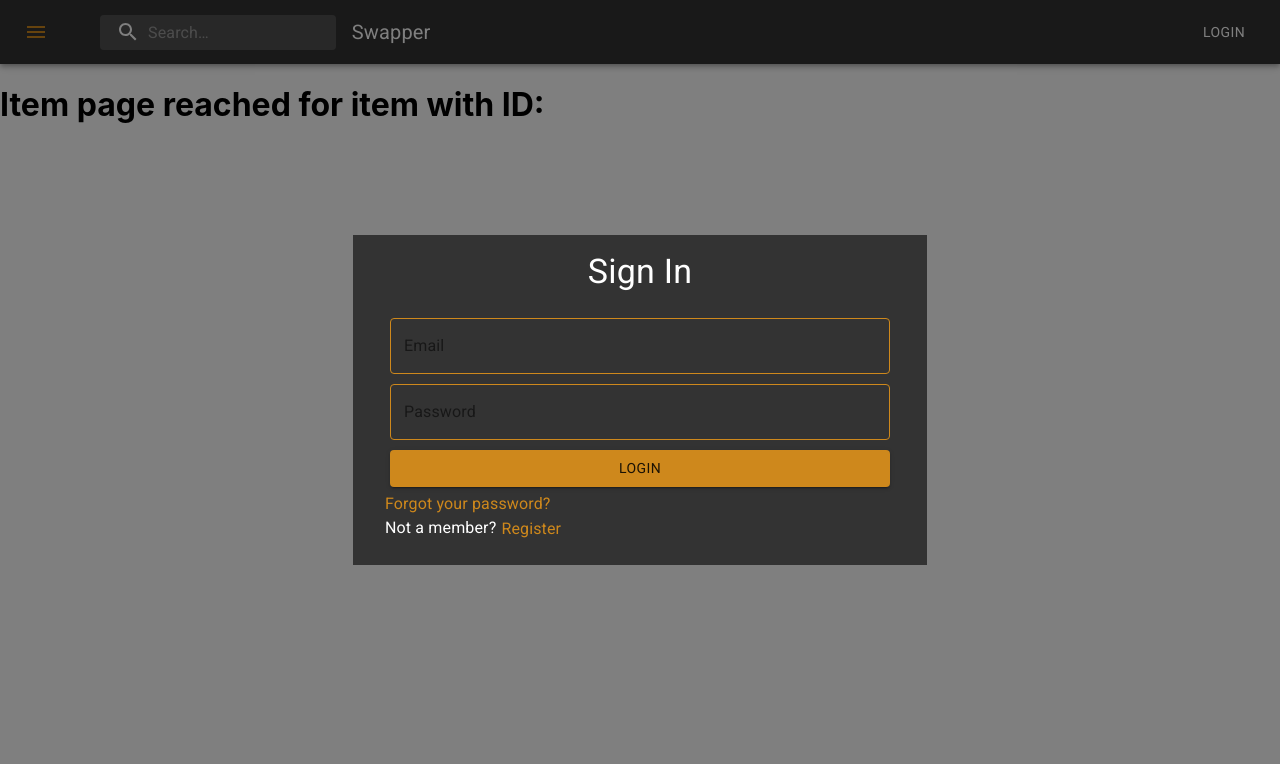
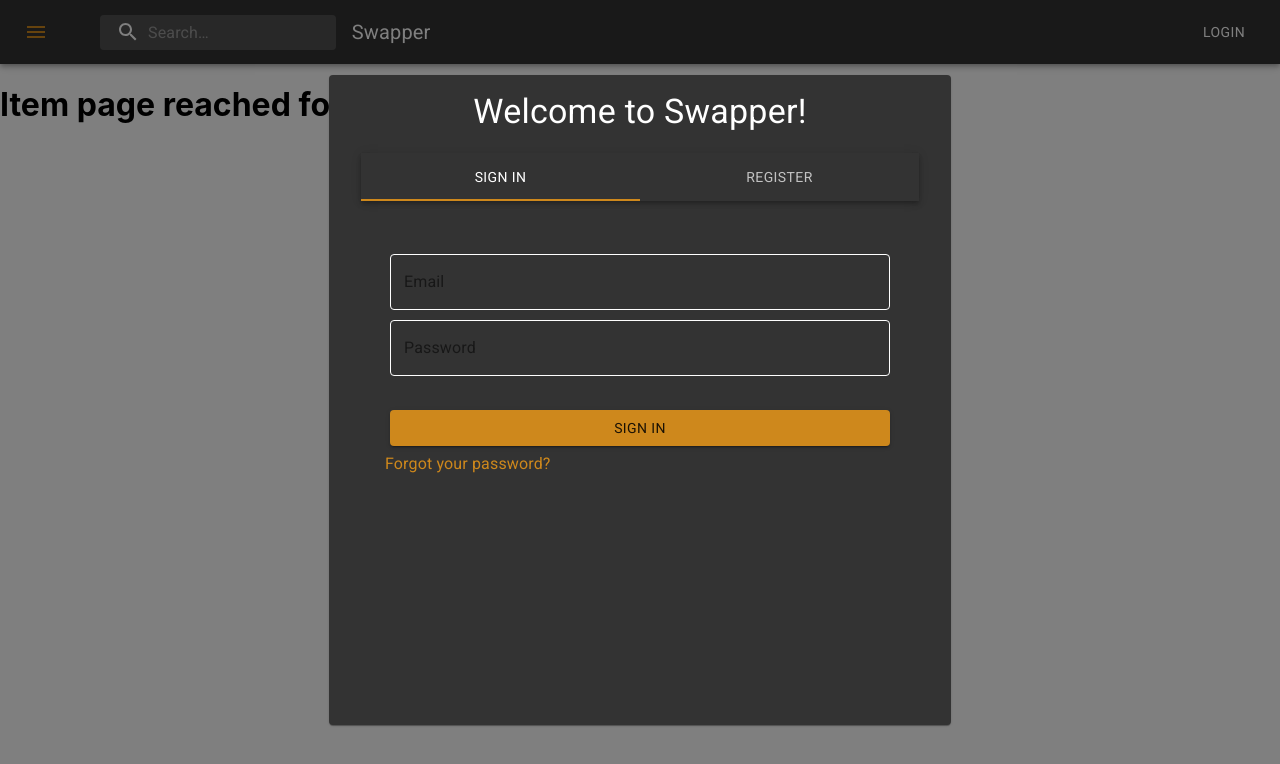
Before and after one commit to Swapper-Project/Swapper, a React (Create React App) app in the folder frontend/: page /listing in a window 1280 px wide. Both pictures are taken after a click on the button "LOGIN". Shown: the top 764 px of the page. Built offline with nearby package versions, Linux system fonts and the light colour scheme.

Commit message:
Added base sign in and register modal using tabs.

```diff
--- /dev/null
+++ b/frontend/src/components/navbar/Auth.js
@@ -0,0 +1,146 @@
+import React from 'react';
+import { withStyles, makeStyles } from '@material-ui/core/styles';
+import TextField from '@material-ui/core/TextField';
+import Link from '@material-ui/core/Link';
+import Button from '@material-ui/core/Button';
+import Typography from '@material-ui/core/Typography';
+
+const CssTextField = withStyles({
+  root: {
+    '& label.Mui-focused': {
+      color: '#ce881c'
+    },
+    '& .MuiInput-underline:after': {
+      borderBottomColor: '#ce881c'
+    },
+    '& .MuiOutlinedInput-root': {
+      '& fieldset': {
+        borderColor: 'white'
+      },
+      '&:hover fieldset': {
+        borderColor: '#ce881c'
+      },
+      '&.Mui-focused fieldset': {
+        borderColor: '#ce881c'
+      }
+    },
+    color: '#FFFFFF'
+  }
+})(TextField);
+
+const useStyles = makeStyles(theme => ({
+  textfield: {
+    width: 500,
+    margin: 5
+  },
+  textFieldInput: {
+    color: 'white'
+  },
+  loginButton: {
+    width: 500,
+    backgroundColor: '#ce881c',
+    margin: 5,
+    '&:hover': {
+      backgroundColor: 'white'
+    }
+  }
+}));
+
+const Login = () => {
+  const classes = useStyles();
+  return (
+    <div>
+      <br />
+      <CssTextField
+        id='signin-email'
+        label='Email'
+        type='email'
+        variant='outlined'
+        className={classes.textfield}
+        InputProps={{
+          className: classes.textFieldInput
+        }}
+      />
+      <br />
+      <CssTextField
+        id='signin-password'
+        label='Password'
+        type='password'
+        variant='outlined'
+        className={classes.textfield}
+        InputProps={{
+          className: classes.textFieldInput
+        }}
+      />
+      <br />
+      <br />
+      <Button variant='contained' className={classes.loginButton}>
+        Sign In
+      </Button>
+      <br />
+      <Link component='button' variant='body1' style={{ color: '#ce881c' }}>
+        Forgot your password?
+      </Link>
+      <br />
+    </div>
+  );
+};
+
+const Register = () => {
+  const classes = useStyles();
+  return (
+    <div>
+      <br />
+      <CssTextField
+        id='register-username'
+        label='Username'
+        variant='outlined'
+        className={classes.textfield}
+        InputProps={{
+          className: classes.textFieldInput
+        }}
+      />
+      <br />
+      <CssTextField
+        id='register-email'
+        label='Email'
+        type='email'
+        variant='outlined'
+        className={classes.textfield}
+        InputProps={{
+          className: classes.textFieldInput
+        }}
+      />
+      <br />
+      <CssTextField
+        id='register-password'
+        label='Password'
+        type='password'
+        variant='outlined'
+        className={classes.textfield}
+        InputProps={{
+          className: classes.textFieldInput
+        }}
+      />
+      <br />
+      <CssTextField
+        id='register-repassword'
+        label='Re-enter Password'
+        type='password'
+        variant='outlined'
+        className={classes.textfield}
+        InputProps={{
+          className: classes.textFieldInput
+        }}
+      />
+      <br />
+      <br />
+      <Button variant='contained' className={classes.loginButton}>
+        Register
+      </Button>
+      <br />
+    </div>
+  );
+};
+
+export { Login, Register };
--- /dev/null
+++ b/frontend/src/components/navbar/AuthTabs.js
@@ -0,0 +1,95 @@
+import React from 'react';
+import PropTypes from 'prop-types';
+import { makeStyles, useTheme } from '@material-ui/core/styles';
+import AppBar from '@material-ui/core/AppBar';
+import Tabs from '@material-ui/core/Tabs';
+import Tab from '@material-ui/core/Tab';
+import Typography from '@material-ui/core/Typography';
+import Box from '@material-ui/core/Box';
+import { Login, Register } from './Auth';
+
+function TabPanel(props) {
+  const { children, value, index, ...other } = props;
+
+  return (
+    <div
+      role='tabpanel'
+      hidden={value !== index}
+      id={`simple-tabpanel-${index}`}
+      aria-labelledby={`simple-tab-${index}`}
+      {...other}
+    >
+      {value === index && (
+        <Box p={3}>
+          <Typography component={'div'}>{children}</Typography>
+        </Box>
+      )}
+    </div>
+  );
+}
+
+TabPanel.propTypes = {
+  children: PropTypes.node,
+  index: PropTypes.any.isRequired,
+  value: PropTypes.any.isRequired
+};
+
+function a11yProps(index) {
+  return {
+    id: `simple-tab-${index}`,
+    'aria-controls': `simple-tabpanel-${index}`
+  };
+}
+
+const useStyles = makeStyles(theme => ({
+  root: {
+    flexGrow: 1,
+    backgroundColor: '#333333'
+  },
+  appBar: {
+    backgroundColor: '#333333'
+  },
+  tabPanel: {
+    height: 500
+  },
+  indicator: {
+    backgroundColor: '#ce881c'
+  }
+}));
+
+const AuthTabs = () => {
+  const classes = useStyles();
+  const [value, setValue] = React.useState(0);
+
+  const handleChange = (event, newValue) => {
+    setValue(newValue);
+  };
+
+  return (
+    <div className={classes.root}>
+      <AppBar className={classes.appBar} position='static'>
+        <Tabs
+          value={value}
+          onChange={handleChange}
+          aria-label='simple tabs example'
+          variant='fullWidth'
+          centered
+          classes={{
+            indicator: classes.indicator
+          }}
+        >
+          <Tab label='Sign In' {...a11yProps(0)} />
+          <Tab label='Register' {...a11yProps(1)} />
+        </Tabs>
+      </AppBar>
+      <TabPanel className={classes.tabPanel} value={value} index={0}>
+        <Login />
+      </TabPanel>
+      <TabPanel className={classes.tabPanel} value={value} index={1}>
+        <Register />
+      </TabPanel>
+    </div>
+  );
+};
+
+export default AuthTabs;
--- a/frontend/src/components/Nav.js
+++ b/frontend/src/components/navbar/Nav.js
@@ -1,10 +1,5 @@
 import React from 'react';
-import {
-  fade,
-  makeStyles,
-  useTheme,
-  withStyles
-} from '@material-ui/core/styles';
+import { fade, makeStyles, useTheme } from '@material-ui/core/styles';
 import AppBar from '@material-ui/core/AppBar';
 import Toolbar from '@material-ui/core/Toolbar';
 import ListItem from '@material-ui/core/ListItem';
@@ -25,8 +20,8 @@ import InputBase from '@material-ui/core/InputBase';
 import Modal from '@material-ui/core/Modal';
 import Backdrop from '@material-ui/core/Backdrop';
 import Fade from '@material-ui/core/Fade';
-import TextField from '@material-ui/core/TextField';
-import Link from '@material-ui/core/Link';
+import FullWidthTabs from './AuthTabs';
+import Paper from '@material-ui/core/Paper';
 
 const drawerWidth = 240;
 
@@ -86,9 +81,6 @@ const useStyles = makeStyles(theme => ({
     alignItems: 'center',
     justifyContent: 'center'
   },
-  textFieldInput: {
-    color: 'white'
-  },
   inputRoot: {
     color: 'inherit'
   },
@@ -110,47 +102,12 @@ const useStyles = makeStyles(theme => ({
     backgroundColor: '#333333',
     padding: theme.spacing(2, 4, 3)
   },
-  textfield: {
-    width: 500,
-    margin: 5
-  },
-  loginButton: {
-    width: 500,
-    backgroundColor: '#ce881c',
-    margin: 5
+  modalTitle: {
+    color: 'white'
   }
 }));
 
-const CssTextField = withStyles({
-  root: {
-    '& label.Mui-focused': {
-      color: '#ce881c'
-    },
-    '& .MuiInput-underline:after': {
-      borderBottomColor: '#ce881c'
-    },
-    '& .MuiOutlinedInput-root': {
-      '& fieldset': {
-        borderColor: '#ce881c'
-      },
-      '&:hover fieldset': {
-        borderColor: 'white'
-      },
-      '&.Mui-focused fieldset': {
-        borderColor: '#ce881c'
-      }
-    },
-    color: '#FFFFFF'
-  }
-})(TextField);
-
-const WhiteTypography = withStyles({
-  root: {
-    color: 'white'
-  }
-})(Typography);
-
-export default function Nav() {
+const Nav = () => {
   const classes = useStyles();
   const theme = useTheme();
   const [open, setOpen] = React.useState(false);
@@ -197,9 +154,9 @@ export default function Nav() {
               inputProps={{ 'aria-label': 'search' }}
             />
           </div>
-          <WhiteTypography variant='h6' className={classes.title}>
+          <Typography variant='h6' className={classes.title}>
             Swapper
-          </WhiteTypography>
+          </Typography>
           <Button onClick={handleOpen} color='inherit'>
             Login
           </Button>
@@ -249,58 +206,21 @@ export default function Nav() {
         }}
       >
         <Fade in={modalOpen}>
-          <div className={classes.paper}>
-            <WhiteTypography variant='h4' align='center'>
-              Sign In
-            </WhiteTypography>
+          <Paper square={false} className={classes.paper}>
+            <Typography
+              className={classes.modalTitle}
+              align='center'
+              variant='h4'
+            >
+              Welcome to Swapper!
+            </Typography>
             <br />
-            <CssTextField
-              id='signin-email'
-              label='Email'
-              type='email'
-              variant='outlined'
-              className={classes.textfield}
-              InputProps={{
-                className: classes.textFieldInput
-              }}
-            />
-            <br />
-            <CssTextField
-              id='signin-password'
-              label='Password'
-              type='password'
-              variant='outlined'
-              className={classes.textfield}
-              InputProps={{
-                className: classes.textFieldInput
-              }}
-            />
-            <br />
-            <Button variant='contained' className={classes.loginButton}>
-              Login
-            </Button>
-            <br />
-            <Link
-              component='button'
-              variant='body1'
-              style={{ color: '#ce881c' }}
-            >
-              Forgot your password?
-            </Link>
-            <br />
-            <WhiteTypography variant='body1'>
-              Not a member?
-              <Link
-                component='button'
-                variant='body1'
-                style={{ marginLeft: 5, color: '#ce881c' }}
-              >
-                Register
-              </Link>
-            </WhiteTypography>
-          </div>
+            <FullWidthTabs />
+          </Paper>
         </Fade>
       </Modal>
     </div>
   );
-}
+};
+
+export default Nav;
```
Also changed, not shown: frontend/src/App.js (+12 -13 lines), 1 other file (tests, documents, lock files or other folders).
